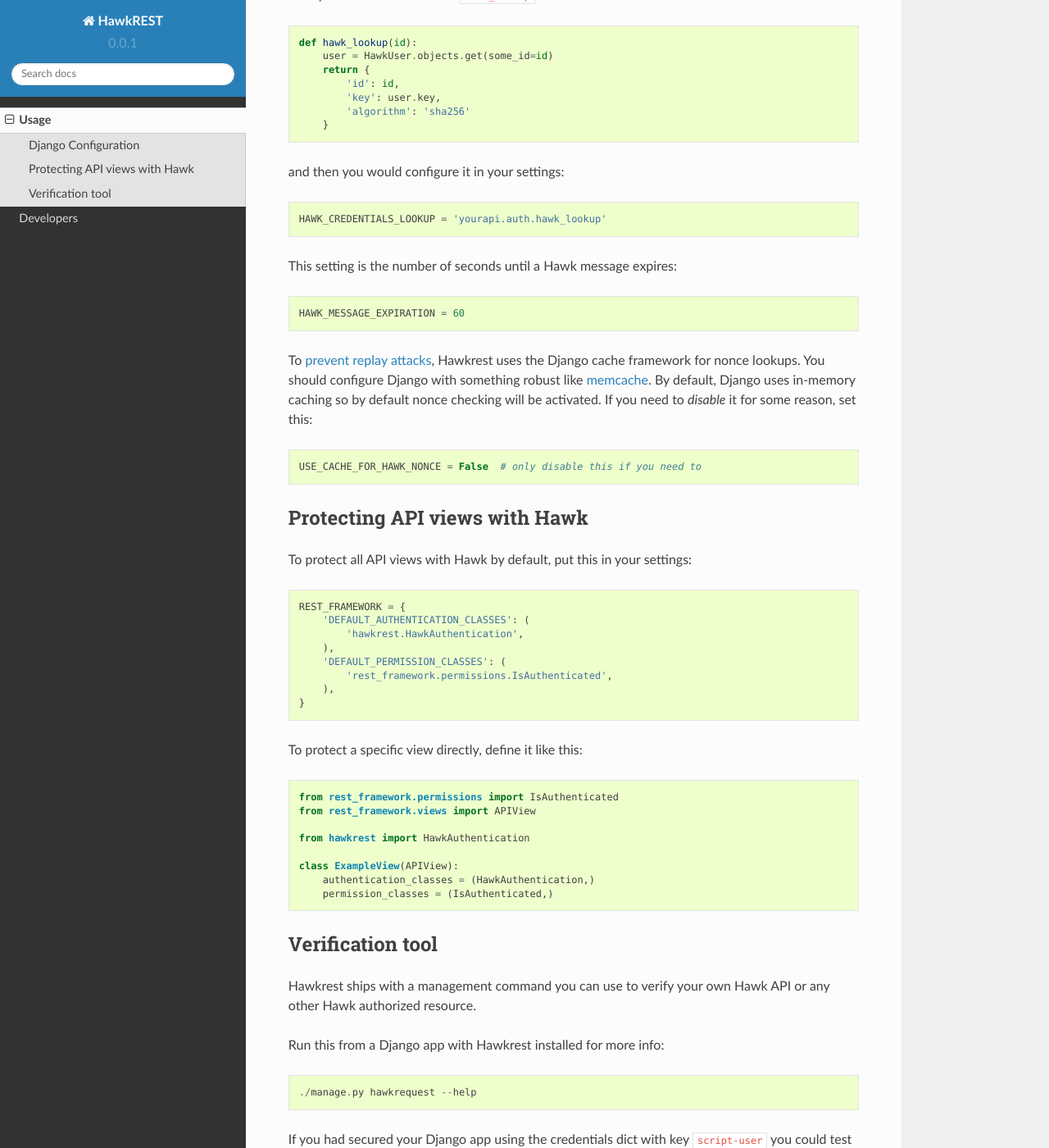
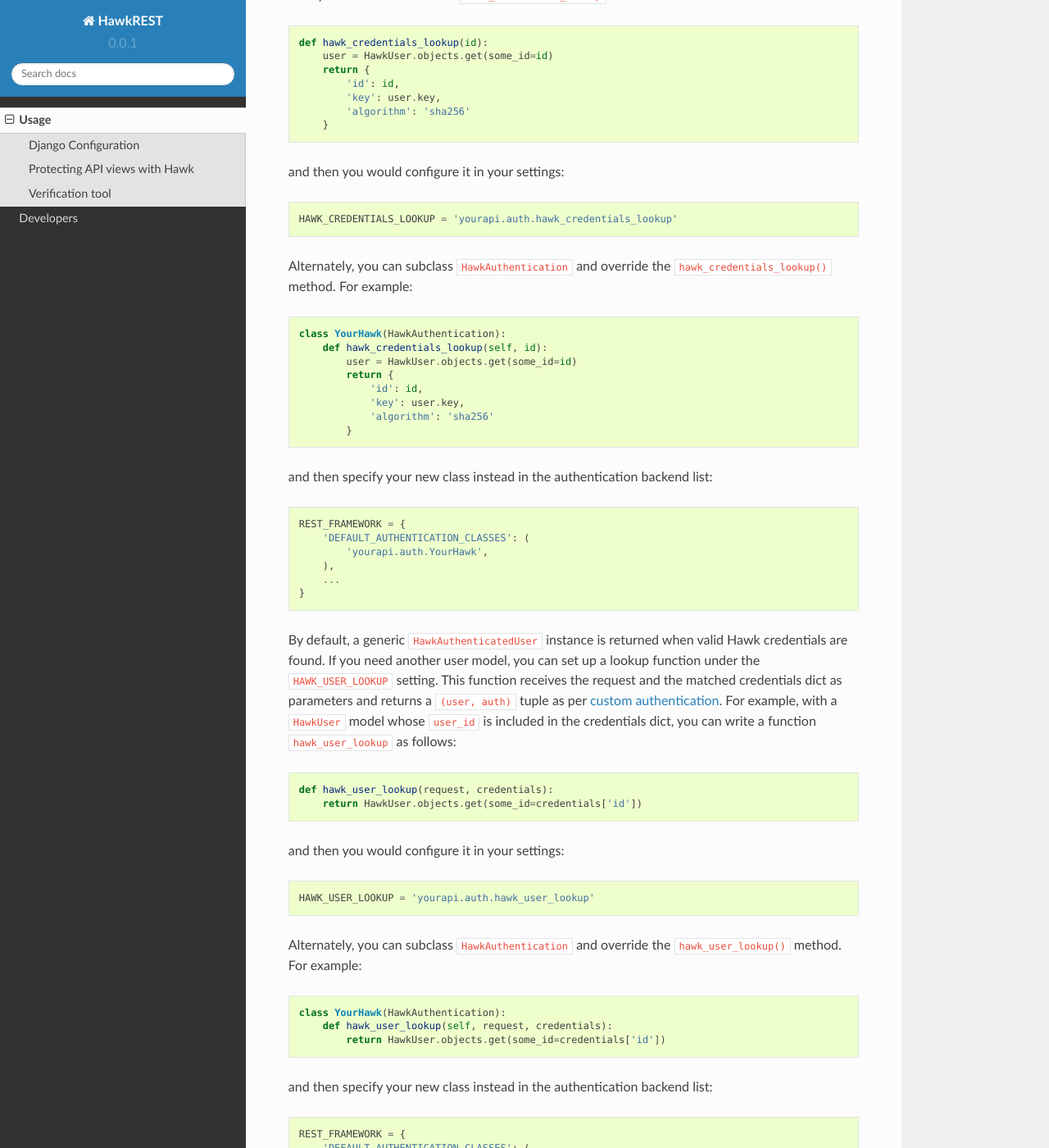
Before and after one commit to kumar303/hawkrest, a Sphinx documentation site: the page built from docs/usage.rst, in a window 1280 px wide and 1400 px high, scrolled down 1248 px. Shown: the whole window at 82% size. Built offline with Sphinx 7.4.7 and the Read the Docs theme 2.0.0, drawn with Linux system fonts in a browser that asks for light colours; some of the changed text lies outside the part shown.

Commit message:
Add `HAWK_USER_LOOKUP` setting, support alternate user models (#34)

```diff
--- a/docs/usage.rst
+++ b/docs/usage.rst
@@ -64,11 +64,11 @@ If you need an alternative method for looking up credentials you can set up a
 lookup function under the ``HAWK_CREDENTIALS_LOOKUP`` setting. This function
 receives a Hawk ID as a parameter and returns a dict containing the
 credentials. For example, if you have a ``HawkUser`` model with a ``key``
-attribute then you can write a function ``hawk_lookup`` as follows:
+attribute then you can write a function ``hawk_credentials_lookup`` as follows:
 
 .. code-block:: python
 
-    def hawk_lookup(id):
+    def hawk_credentials_lookup(id):
         user = HawkUser.objects.get(some_id=id)
         return {
             'id': id,
@@ -80,7 +80,65 @@ and then you would configure it in your settings:
 
 .. code-block:: python
 
-    HAWK_CREDENTIALS_LOOKUP = 'yourapi.auth.hawk_lookup'
+    HAWK_CREDENTIALS_LOOKUP = 'yourapi.auth.hawk_credentials_lookup'
+
+Alternately, you can subclass ``HawkAuthentication`` and override the ``hawk_credentials_lookup()`` method. For example:
+
+.. code-block:: python
+
+    class YourHawk(HawkAuthentication):
+        def hawk_credentials_lookup(self, id):
+            user = HawkUser.objects.get(some_id=id)
+            return {
+                'id': id,
+                'key': user.key,
+                'algorithm': 'sha256'
+            }
+
+and then specify your new class instead in the authentication backend list:
+
+.. code-block:: python
+
+    REST_FRAMEWORK = {
+        'DEFAULT_AUTHENTICATION_CLASSES': (
+            'yourapi.auth.YourHawk',
+        ),
+        ...
+    }
+
+By default, a generic ``HawkAuthenticatedUser`` instance is returned when valid Hawk credentials are found. If you need another user model, you can set up a lookup function under the ``HAWK_USER_LOOKUP`` setting. This function receives the request and the matched credentials dict as parameters and returns a ``(user, auth)`` tuple as per `custom authentication`_. For example, with a ``HawkUser`` model whose ``user_id`` is included in the credentials dict, you can write a function ``hawk_user_lookup`` as follows:
+
+.. code-block:: python
+
+    def hawk_user_lookup(request, credentials):
+        return HawkUser.objects.get(some_id=credentials['id'])
+
+and then you would configure it in your settings:
+
+.. code-block:: python
+
+    HAWK_USER_LOOKUP = 'yourapi.auth.hawk_user_lookup'
+
+.. _`custom authentication`: http://www.django-rest-framework.org/api-guide/authentication/#custom-authentication
+
+Alternately, you can subclass ``HawkAuthentication`` and override the ``hawk_user_lookup()`` method. For example:
+
+.. code-block:: python
+
+    class YourHawk(HawkAuthentication):
+        def hawk_user_lookup(self, request, credentials):
+            return HawkUser.objects.get(some_id=credentials['id'])
+
+and then specify your new class instead in the authentication backend list:
+
+.. code-block:: python
+
+    REST_FRAMEWORK = {
+        'DEFAULT_AUTHENTICATION_CLASSES': (
+            'yourapi.auth.YourHawk',
+        ),
+        ...
+    }
 
 
 This setting is the number of seconds until a Hawk message
```
Also changed, not shown: hawkrest/__init__.py (+42 -25 lines), 3 other files.
